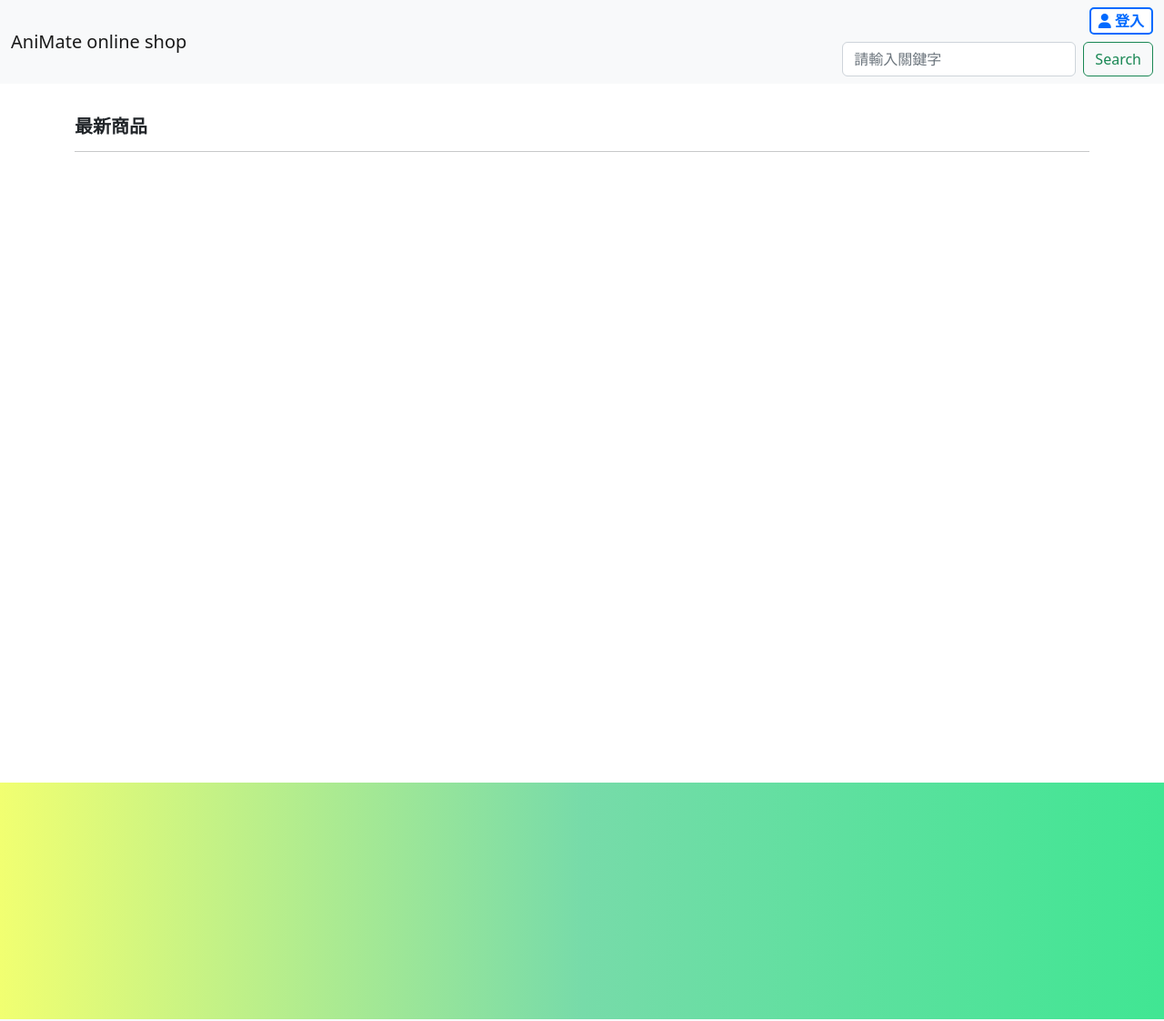
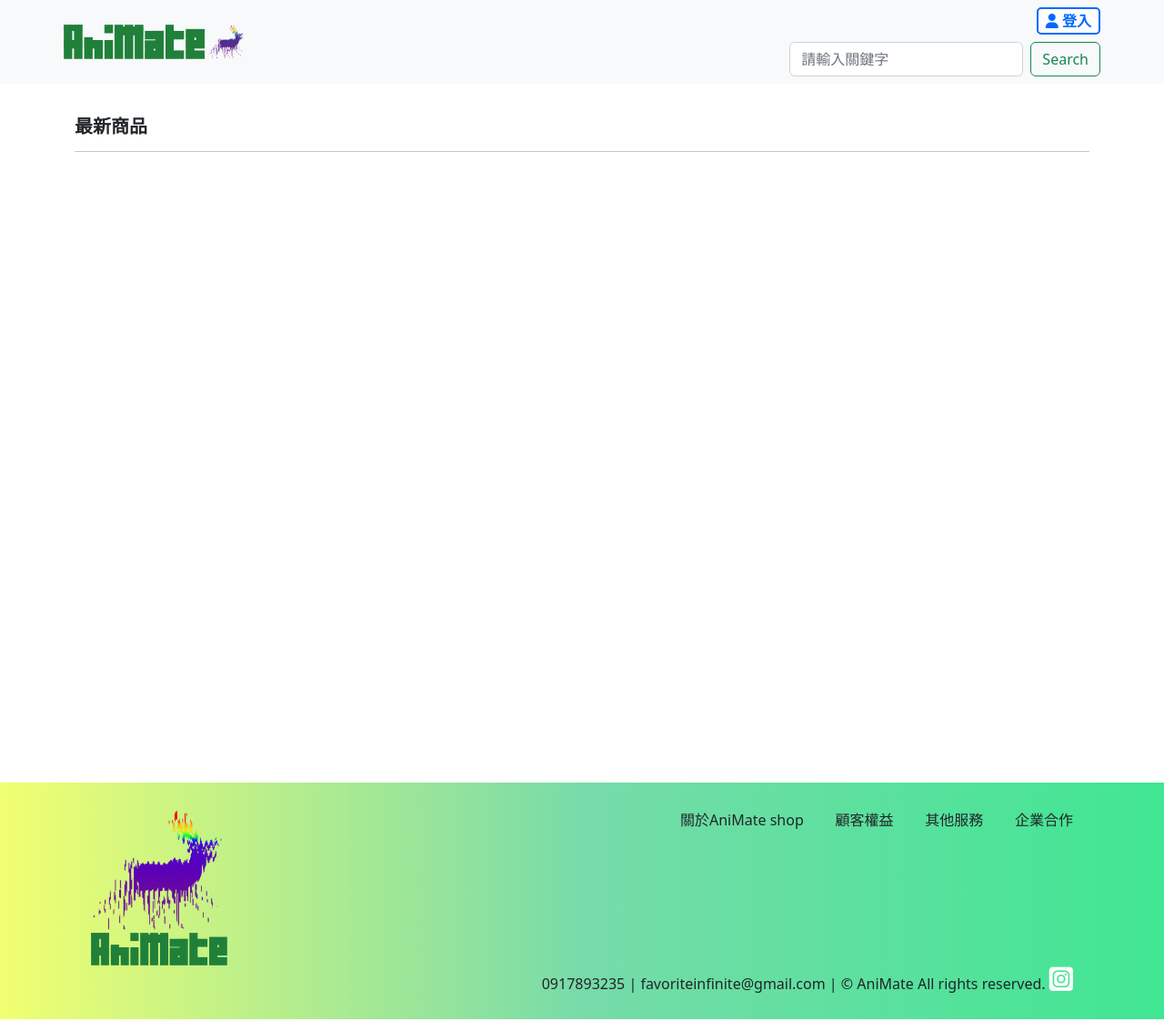
Before and after one commit to Rudy870103/animate_online-shop, a PHP site: page /index.php in a window 1280 px wide. Shown: the whole page at 91% size. Run offline with PHP 8.4, Linux system fonts and the light colour scheme; data that the repository does not hold is empty.

Commit message:
更新LOGO，更新footer

```diff
--- a/front/search.php
+++ b/front/search.php
@@ -101,7 +101,7 @@ if (!empty($products)) {
     </div>
 <?php
 } else {
-    echo "查無相關商品";
+    echo "<h1>查無相關商品</h1>";
 }
 ?>
 
--- a/index.php
+++ b/index.php
@@ -48,7 +48,7 @@
     </style>
     <!-- go to top button -->
     <button onclick="topFunction()" id="topBtn" title="Go to top">
-    Top
+        Top
     </button>
 
     <script>
@@ -80,8 +80,8 @@
         <div class="top">
             <!-- navbar start -->
             <nav class="navbar navbar-expand-lg bg-light">
-                <div class="container-fluid">
-                    <a class="navbar-brand" href="index.php">AniMate online shop</a>
+                <div class="container" style="padding:0">
+                    <a class="navbar-brand" href="index.php"><img src="./img/logo_hori.png" title="AniMate online shop" style="width: 200px;"></a>
                     <button class="navbar-toggler" type="button" data-bs-toggle="collapse" data-bs-target="#navbarSupportedContent" aria-controls="navbarSupportedContent" aria-expanded="false" aria-label="Toggle navigation">
                         <span class="navbar-toggler-icon"></span>
                     </button>
@@ -156,10 +156,48 @@
         }
         ?>
     </main>
-
+    <style>
+        footer .container {
+            padding: 30px;
+            display: flex;
+            flex-direction: column;
+            justify-content: space-between;
+        }
+    </style>
 
     <footer>
-
+        <div class="container">
+            <div class="d-flex justify-content-between">
+                <div>
+                    <div>
+                        <img src="./img/logo.png" style="width:150px">
+                    </div>
+                    <div>
+                        <img src="./img/animate.png" style="width:150px;">
+                    </div>
+                </div>
+                <div class="d-flex justify-content-between" style="width:40%">
+                    <div>
+                        關於AniMate shop
+                    </div>
+                    <div>
+                        顧客權益
+                    </div>
+                    <div>
+                        其他服務
+                    </div>
+                    <div>
+                        企業合作
+                    </div>
+                </div>
+            </div>
+            <div style="text-align: end;">
+                0917893235 | favoriteinfinite@gmail.com | © AniMate All rights reserved.
+                <a href="https://www.instagram.com/rudy_chenboru/" target="_blank">
+                    <i class="fa-brands fa-square-instagram" style="color: white;font-size:30px;"></i>
+                </a>
+            </div>
+        </div>
     </footer>
 
 </body>
@@ -174,8 +212,8 @@
     }
 
 
-    function search(){
-        let search=$("#search").val();
-        location.href=`?do=search&search_for=${search}`;
+    function search() {
+        let search = $("#search").val();
+        location.href = `?do=search&search_for=${search}`;
     }
 </script>
```
Also changed, not shown: img/animate.png (added), img/logo.png (added), img/logo_hori.png (added).
